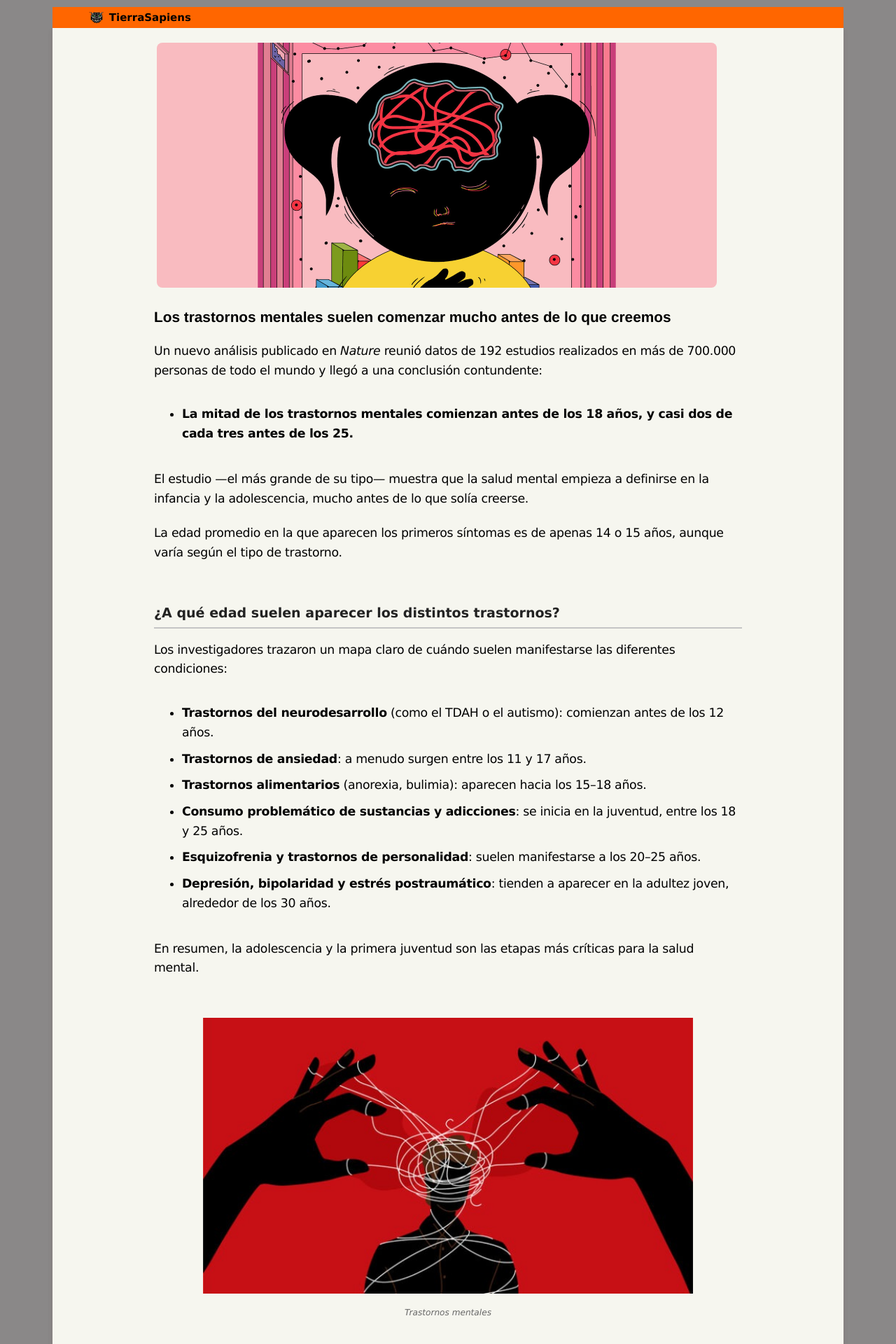
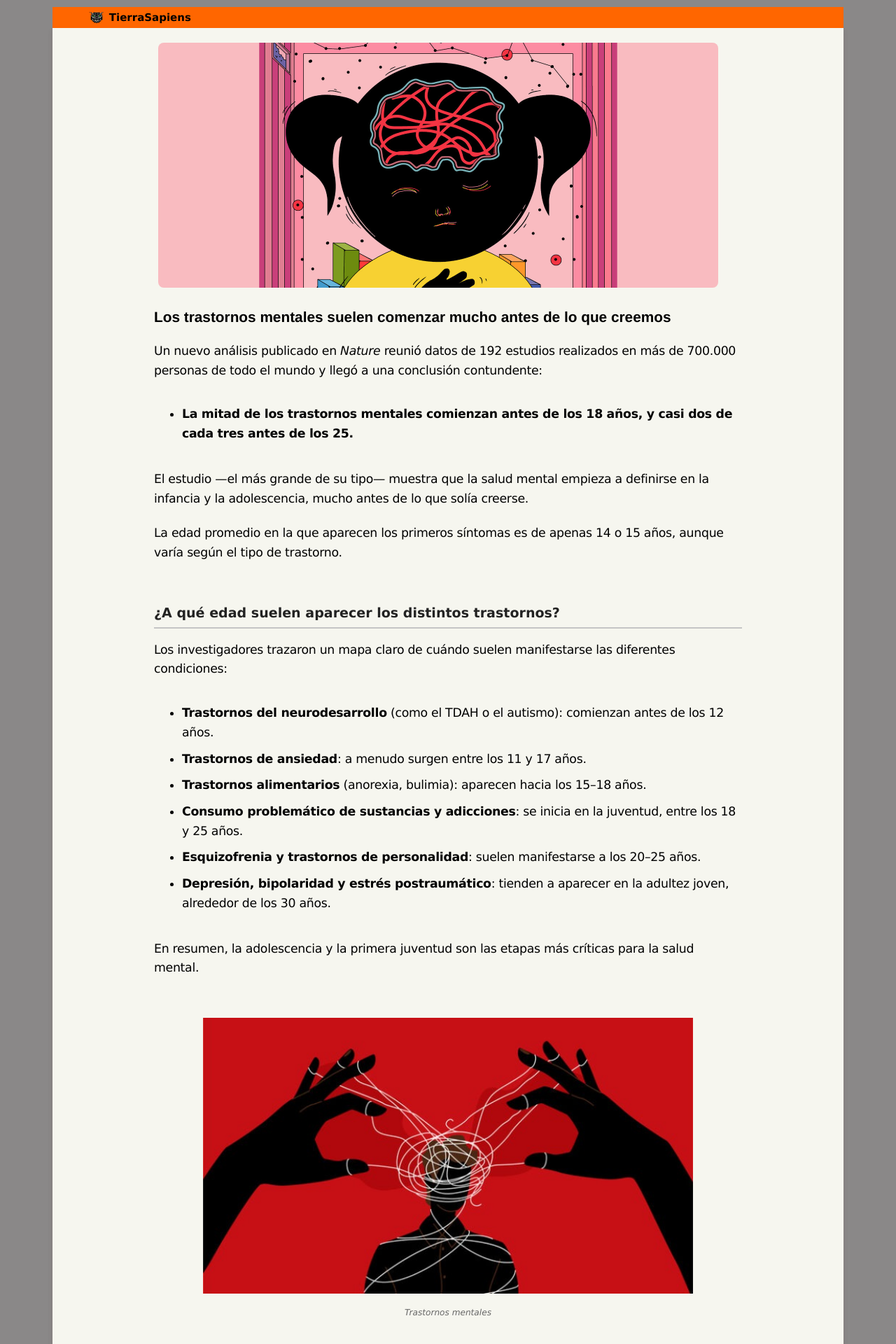
Before and after one commit to TierraSapiens/RealidadAlterna, a Jekyll site: the page built from _posts/2025-11-20-los-trastornos-mentales-suelen-comenzar-mucho-antes-de-lo-que-creemos-advierte-un-estudio-global.md, in a window 1280 px wide. Shown: the top 1920 px of the page at 70% size. Built offline with Jekyll 4.4.1, drawn with Linux system fonts in a browser that asks for light colours.

Commit message:
modificar

```diff
--- a/assets/css/style.css
+++ b/assets/css/style.css
@@ -389,7 +389,7 @@ footer {
 
 /* CENTRADO CLÁSICO Y FUNCIONAL PARA ELEMENTOS DE BLOQUE */
     position: static; /* Desactiva cualquier posición relativa/absoluta */
-    margin-left: 4px !important; /* Centrado horizontal */
+    margin-left: 6px !important; /* Centrado horizontal */
     margin-right: auto !important;
     margin-top: 0 !important;
     margin-bottom: 0 !important;
```
